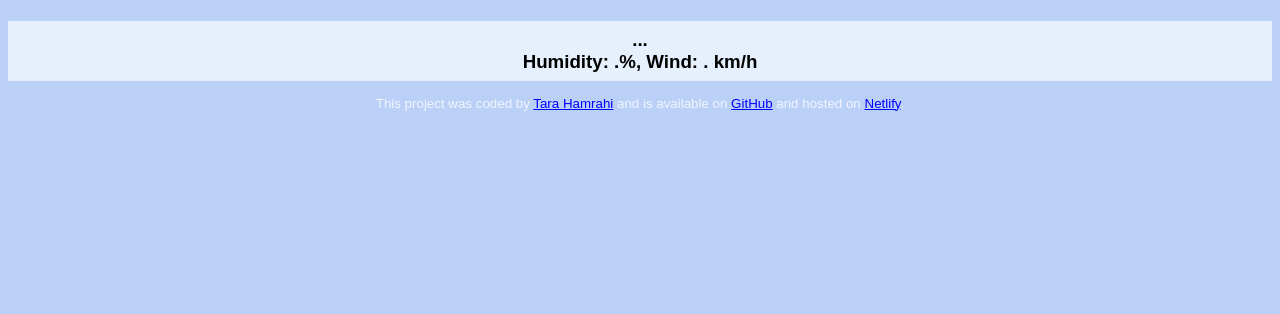
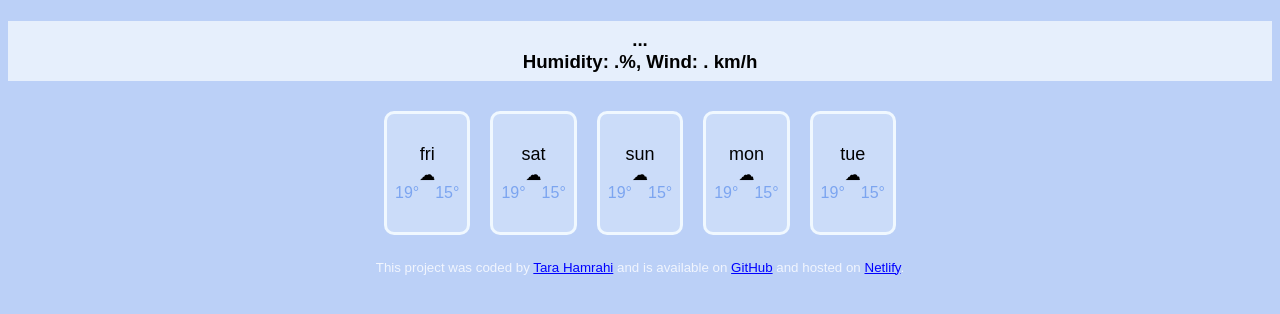
Before and after one commit to tw-rw/my-weather-app, a plain HTML site: page index.html in a window 1280 px wide. Shown: the part 316-630 px from the top of the page. Drawn offline with nearby package versions, Linux system fonts and the light colour scheme; no server answers; a web font is replaced by a local one.

Commit message:
add basic forecast

```diff
--- a/index.html
+++ b/index.html
@@ -36,6 +36,7 @@
         <span id="Wind">.</span> km/h
       </h3>
     </main>
+    <div class="forecast"></div>
     <footer>
       This project was coded by
       <a href="https://github.com/tw-rw" target="_blank">Tara Hamrahi</a>
--- a/src/java.js
+++ b/src/java.js
@@ -51,3 +51,22 @@ let time = document.querySelector(".time");
 time.innerHTML = `${day} ${hr}:${min}`;
 
 api("tehran");
+
+function forecastShow() {
+  let forecast = document.querySelector(".forecast");
+  let days = ["fri", "sat", "sun", "mon", "tue"];
+  forecastElement = "";
+  days.forEach(function (day) {
+    forecastElement += `<div class="forecast-each">
+      <div class="forecast-day">${day}</div>
+      <div class="forecast-icon">☁</div>
+      <div class="forecast-temps">
+        <div class="temp-max">19°</div>
+        <div class="temp-min">15°</div>
+      </div>
+      </div>`;
+  });
+  forecast.innerHTML = forecastElement;
+}
+
+forecastShow();
--- a/src/style.css
+++ b/src/style.css
@@ -46,6 +46,35 @@ h3 {
   margin: 0 auto;
   padding: 8px;
 }
+.forecast {
+  display: flex;
+  justify-content: center;
+  margin-top: 20px;
+}
+.forecast-each {
+  border-style: solid;
+  border-radius: 10px;
+  border-color: aliceblue;
+  padding: 30px 0;
+  margin: 10px;
+  background-color: rgba(250, 252, 255, 0.247);
+}
+.forecast-day {
+  font-size: 18px;
+  text-align: center;
+}
+.forecast-icon {
+  text-align: center;
+}
+.forecast-temps {
+  display: flex;
+  justify-content: center;
+  color: rgb(124, 165, 240);
+}
+.temp-max,
+.temp-min {
+  padding: 0 8px;
+}
 a {
   color: blue;
 }
```
